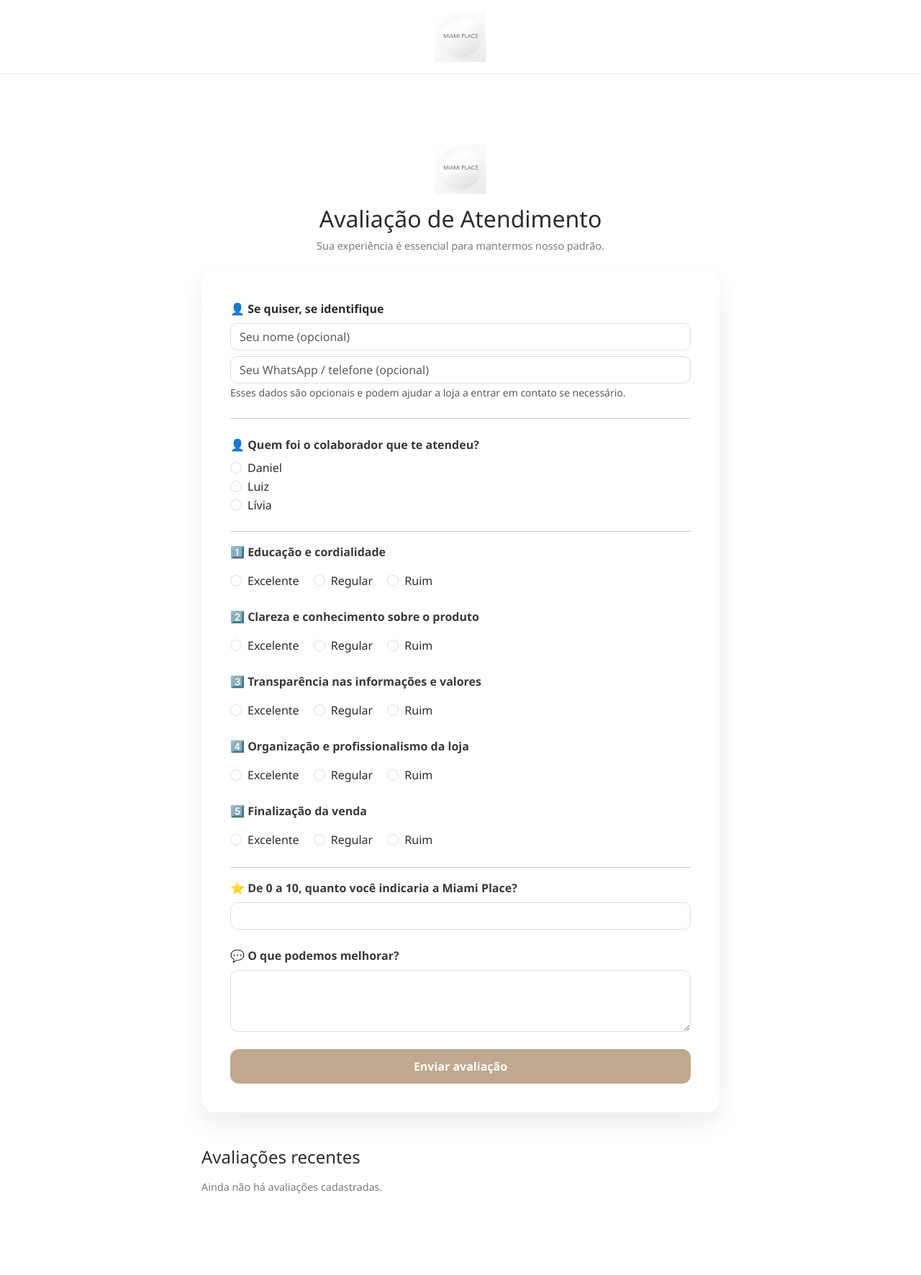
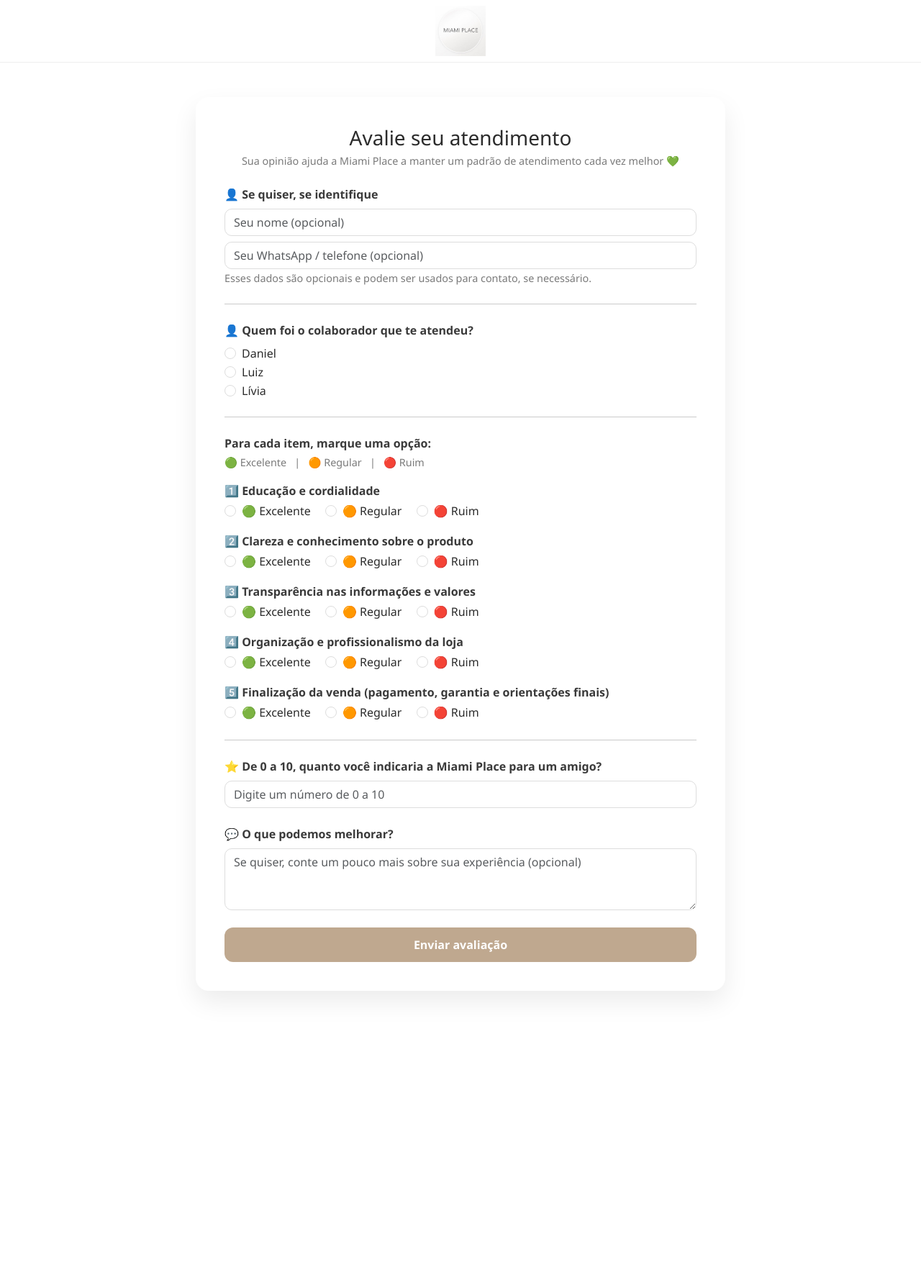
Before and after one commit to julianactopvale/miami-place, a Flask app: page / in a window 1280 px wide. Shown: the whole page at 72% size. After the commit the page ends 1385 px from the top, so only its background shows below. Run offline with Flask 3, Linux system fonts and the light colour scheme.

Commit message:
Refaz index com campos nome/telefone e sem avaliações públicas

```diff
--- a/templates/index.html
+++ b/templates/index.html
@@ -2,7 +2,7 @@
 <html lang="pt-br">
 <head>
     <meta charset="UTF-8">
-    <title>Avaliações – Miami Place</title>
+    <title>Avaliação – Miami Place</title>
 
     <link rel="stylesheet"
           href="https://cdn.jsdelivr.net/npm/bootstrap@5.3.2/dist/css/bootstrap.min.css">
@@ -20,7 +20,7 @@
         }
 
         .logo {
-        max-height: 70px;  /* deixa em formato faixa/paisagem */
+            max-height: 70px;
             width: auto;
         }
 
@@ -36,16 +36,27 @@
             color: #3a3a3a;
         }
 
+        .subtle {
+            color: #7a7a7a;
+            font-size: 0.9rem;
+        }
+
+        .mini-box {
+            background-color: #f8f6f3;
+            border-radius: 12px;
+            padding: 14px 18px;
+            border: 1px solid #e0dcd6;
+        }
+
         .btn-miami {
             background-color: #bfa88f;
             border: none;
-        color: white;
+            color: #fff;
             font-weight: 600;
             padding: 12px;
             border-radius: 12px;
             transition: 0.3s ease;
         }
-
         .btn-miami:hover {
             background-color: #a8927c;
         }
@@ -55,54 +66,59 @@
             border: 1px solid #ddd !important;
         }
 
-    .card-avaliacao {
-        background-color: #f8f6f3;
-        border-radius: 12px;
-        padding: 20px;
-        margin-bottom: 15px;
-        border: 1px solid #e0dcd6;
+        .form-check-input {
+            cursor: pointer;
         }
 
-    .subtle {
-        color: #7a7a7a;
-        font-size: 0.9rem;
+        .form-check-label {
+            cursor: pointer;
         }
     </style>
 </head>
 <body>
-<header class="top-header text-center py-3">
+
+<!-- TOPO COM LOGO EM FAIXA -->
+<header class="top-header py-2">
+    <div class="container d-flex justify-content-center">
         <img src="{{ url_for('static', filename='logo.png') }}" class="logo" alt="Miami Place">
+    </div>
 </header>
 
 <div class="container py-5">
-    <!-- aqui continua o resto da sua página (main-card, formulário etc.) -->
-
-<div class="container py-5">
-
     <div class="row justify-content-center">
         <div class="col-lg-8">
 
-            <div class="text-center mb-4">
-                <img src="{{ url_for('static', filename='logo.png') }}" class="logo">
-                <h2 class="mt-3">Avaliação de Atendimento</h2>
-                <p class="subtle">Sua experiência é essencial para mantermos nosso padrão.</p>
+            <!-- RESUMO RÁPIDO (SEM EXPOR AVALIAÇÕES INDIVIDUAIS) -->
+            {% if media_indicacao %}
+                <div class="mini-box mb-4 text-center">
+                    <div class="section-title mb-1">Como estamos indo?</div>
+                    <div>
+                        ⭐ Média de indicação:
+                        <strong>{{ media_indicacao|round(1) }}/10</strong>
                     </div>
-
-            <div class="main-card">
-
-                {% if media_indicacao %}
-                    <div class="mini-box text-center mb-4">
-                        ⭐ Média de indicação: <strong>{{ media_indicacao|round(1) }}/10</strong>
-                        <br>
-                        <span class="subtle">
-                            Baseado em {{ total_reviews }} avaliação{{ 's' if total_reviews != 1 else '' }}
-                        </span>
+                    <div class="subtle">
+                        Baseado em {{ total_reviews }} avaliação{{ 's' if total_reviews != 1 else '' }}.
+                    </div>
                 </div>
             {% endif %}
 
+            <!-- CARD PRINCIPAL COM FORMULÁRIO -->
+            <div class="main-card">
+
+                <div class="mb-4 text-center">
+                    <h3 class="mb-1">Avalie seu atendimento</h3>
+                    <p class="subtle mb-0">
+                        Sua opinião ajuda a Miami Place a manter um padrão de atendimento cada vez melhor 💚
+                    </p>
+                </div>
+
                 <form method="post">
+
+                    <!-- IDENTIFICAÇÃO OPCIONAL -->
                     <div class="mb-4">
-  <label class="form-label fw-semibold">👤 Se quiser, se identifique</label>
+                        <label class="form-label section-title">
+                            👤 Se quiser, se identifique
+                        </label>
 
                         <input
                                 type="text"
@@ -116,79 +132,119 @@
                                 class="form-control"
                                 placeholder="Seu WhatsApp / telefone (opcional)">
 
-  <small class="text-muted">
-    Esses dados são opcionais e podem ajudar a loja a entrar em contato se necessário.
+                        <small class="subtle">
+                            Esses dados são opcionais e podem ser usados para contato, se necessário.
                         </small>
                     </div>
 
                     <hr class="my-4">
 
+                    <!-- COLABORADOR -->
                     <div class="mb-4">
                         <label class="form-label section-title">
                             👤 Quem foi o colaborador que te atendeu?
                         </label>
 
                         <div class="form-check">
-                            <input class="form-check-input" type="radio" name="colaborador" value="Daniel" required>
-                            <label class="form-check-label">Daniel</label>
+                            <input class="form-check-input" type="radio" name="colaborador" value="Daniel" id="colabDaniel" required>
+                            <label class="form-check-label" for="colabDaniel">Daniel</label>
                         </div>
 
                         <div class="form-check">
-                            <input class="form-check-input" type="radio" name="colaborador" value="Luiz" required>
-                            <label class="form-check-label">Luiz</label>
+                            <input class="form-check-input" type="radio" name="colaborador" value="Luiz" id="colabLuiz" required>
+                            <label class="form-check-label" for="colabLuiz">Luiz</label>
                         </div>
 
                         <div class="form-check">
-                            <input class="form-check-input" type="radio" name="colaborador" value="Lívia" required>
-                            <label class="form-check-label">Lívia</label>
+                            <input class="form-check-input" type="radio" name="colaborador" value="Lívia" id="colabLivia" required>
+                            <label class="form-check-label" for="colabLivia">Lívia</label>
                         </div>
                     </div>
 
-                    <hr>
+                    <hr class="my-4">
 
+                    <!-- LEGENDA DAS OPÇÕES -->
+                    <div class="mb-3">
+                        <p class="section-title mb-1">Para cada item, marque uma opção:</p>
+                        <p class="subtle mb-0">
+                            🟢 Excelente &nbsp;&nbsp;|&nbsp;&nbsp;
+                            🟠 Regular &nbsp;&nbsp;|&nbsp;&nbsp;
+                            🔴 Ruim
+                        </p>
+                    </div>
+
+                    <!-- ITENS DE AVALIAÇÃO -->
                     {% for pergunta, campo in [
                         ("1️⃣ Educação e cordialidade", "educacao"),
                         ("2️⃣ Clareza e conhecimento sobre o produto", "clareza"),
                         ("3️⃣ Transparência nas informações e valores", "transparencia"),
                         ("4️⃣ Organização e profissionalismo da loja", "organizacao"),
-                        ("5️⃣ Finalização da venda", "finalizacao")
+                        ("5️⃣ Finalização da venda (pagamento, garantia e orientações finais)", "finalizacao")
                     ] %}
-
-                        <div class="mb-4">
-                            <p class="section-title">{{ pergunta }}</p>
+                        <div class="mb-3">
+                            <p class="section-title mb-1">{{ pergunta }}</p>
 
                             <div class="form-check form-check-inline">
-                                <input class="form-check-input" type="radio" name="{{ campo }}" value="excelente" required>
-                                <label class="form-check-label">Excelente</label>
+                                <input class="form-check-input"
+                                       type="radio"
+                                       name="{{ campo }}"
+                                       id="{{ campo }}_excelente"
+                                       value="excelente"
+                                       required>
+                                <label class="form-check-label" for="{{ campo }}_excelente">🟢 Excelente</label>
                             </div>
 
                             <div class="form-check form-check-inline">
-                                <input class="form-check-input" type="radio" name="{{ campo }}" value="regular" required>
-                                <label class="form-check-label">Regular</label>
+                                <input class="form-check-input"
+                                       type="radio"
+                                       name="{{ campo }}"
+                                       id="{{ campo }}_regular"
+                                       value="regular"
+                                       required>
+                                <label class="form-check-label" for="{{ campo }}_regular">🟠 Regular</label>
                             </div>
 
                             <div class="form-check form-check-inline">
-                                <input class="form-check-input" type="radio" name="{{ campo }}" value="ruim" required>
-                                <label class="form-check-label">Ruim</label>
+                                <input class="form-check-input"
+                                       type="radio"
+                                       name="{{ campo }}"
+                                       id="{{ campo }}_ruim"
+                                       value="ruim"
+                                       required>
+                                <label class="form-check-label" for="{{ campo }}_ruim">🔴 Ruim</label>
                             </div>
                         </div>
-
                     {% endfor %}
 
-                    <hr>
+                    <hr class="my-4">
 
+                    <!-- NOTA 0 A 10 -->
                     <div class="mb-4">
                         <label class="form-label section-title">
-                            ⭐ De 0 a 10, quanto você indicaria a Miami Place?
+                            ⭐ De 0 a 10, quanto você indicaria a Miami Place para um amigo?
                         </label>
-                        <input type="number" name="indicacao" min="0" max="10" class="form-control" required>
+                        <input type="number"
+                               name="indicacao"
+                               min="0"
+                               max="10"
+                               class="form-control"
+                               placeholder="Digite um número de 0 a 10"
+                               required>
                     </div>
 
+                    <!-- COMENTÁRIO -->
                     <div class="mb-4">
-                        <label class="form-label section-title">💬 O que podemos melhorar?</label>
-                        <textarea name="melhoria" rows="3" class="form-control"></textarea>
+                        <label class="form-label section-title">
+                            💬 O que podemos melhorar?
+                        </label>
+                        <textarea
+                                name="melhoria"
+                                rows="3"
+                                class="form-control"
+                                placeholder="Se quiser, conte um pouco mais sobre sua experiência (opcional)"></textarea>
                     </div>
 
+                    <!-- BOTÃO -->
                     <button type="submit" class="btn btn-miami w-100">
                         Enviar avaliação
                     </button>
@@ -197,36 +253,8 @@
 
             </div>
 
-            <div class="mt-5">
-                <h4 class="mb-3">Avaliações recentes</h4>
-
-                {% for r in reviews %}
-                    <div class="card-avaliacao">
-                        <strong>{{ r.colaborador }}</strong>
-                        {% if r.indicacao %}
-                            — ⭐ {{ r.indicacao }}/10
-                        {% endif %}
-
-                        <p class="subtle mt-2">
-                            Educação: {{ r.educacao }} |
-                            Clareza: {{ r.clareza }} |
-                            Transparência: {{ r.transparencia }} |
-                            Organização: {{ r.organizacao }} |
-                            Finalização: {{ r.finalizacao }}
-                        </p>
-
-                        {% if r.melhoria %}
-                            <p class="mt-2"><strong>Comentário:</strong> {{ r.melhoria }}</p>
-                        {% endif %}
-                    </div>
-                {% else %}
-                    <p class="subtle">Ainda não há avaliações cadastradas.</p>
-                {% endfor %}
-            </div>
-
         </div>
     </div>
-
 </div>
 
 </body>
```
Lines whose indentation alone changed are shown as unchanged.
